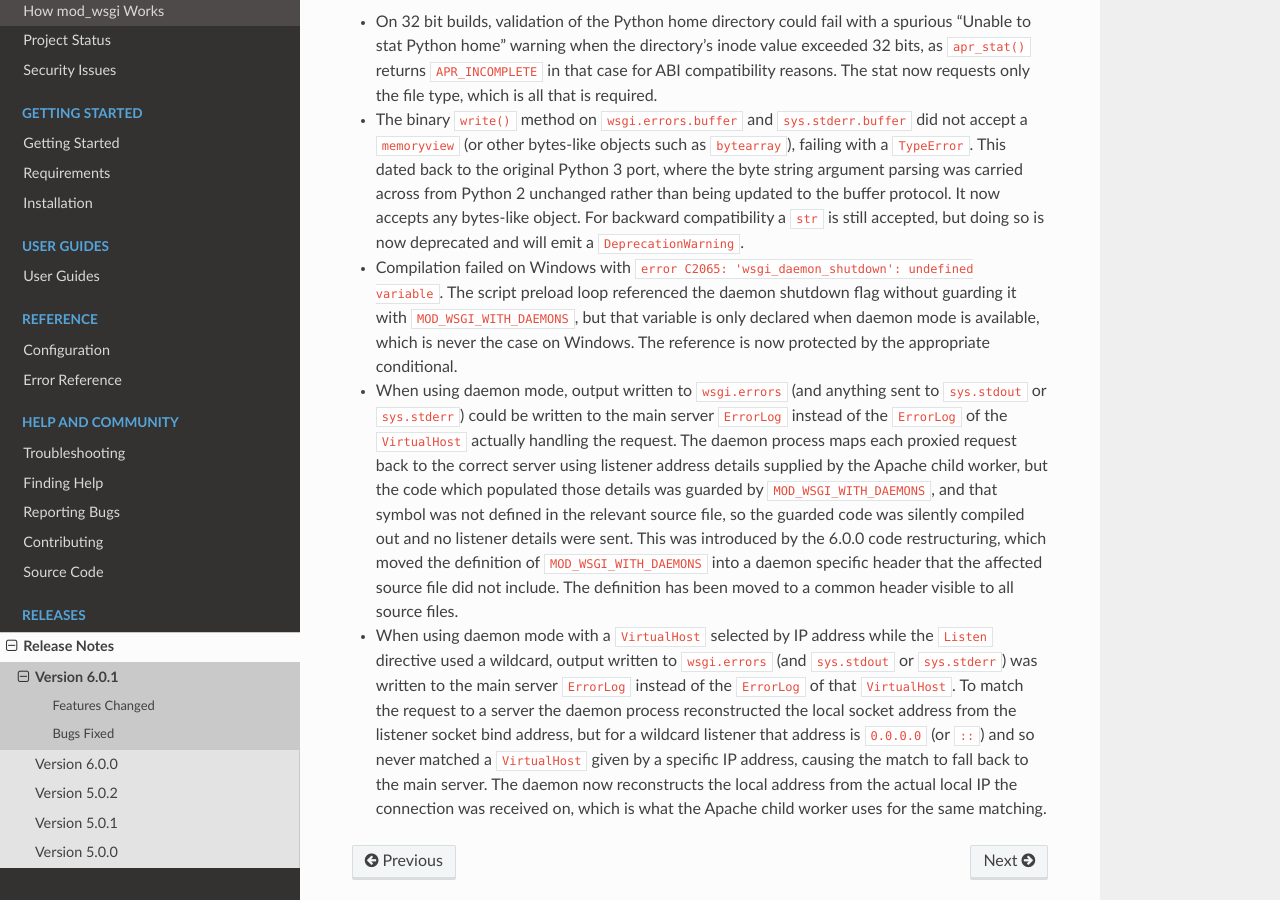
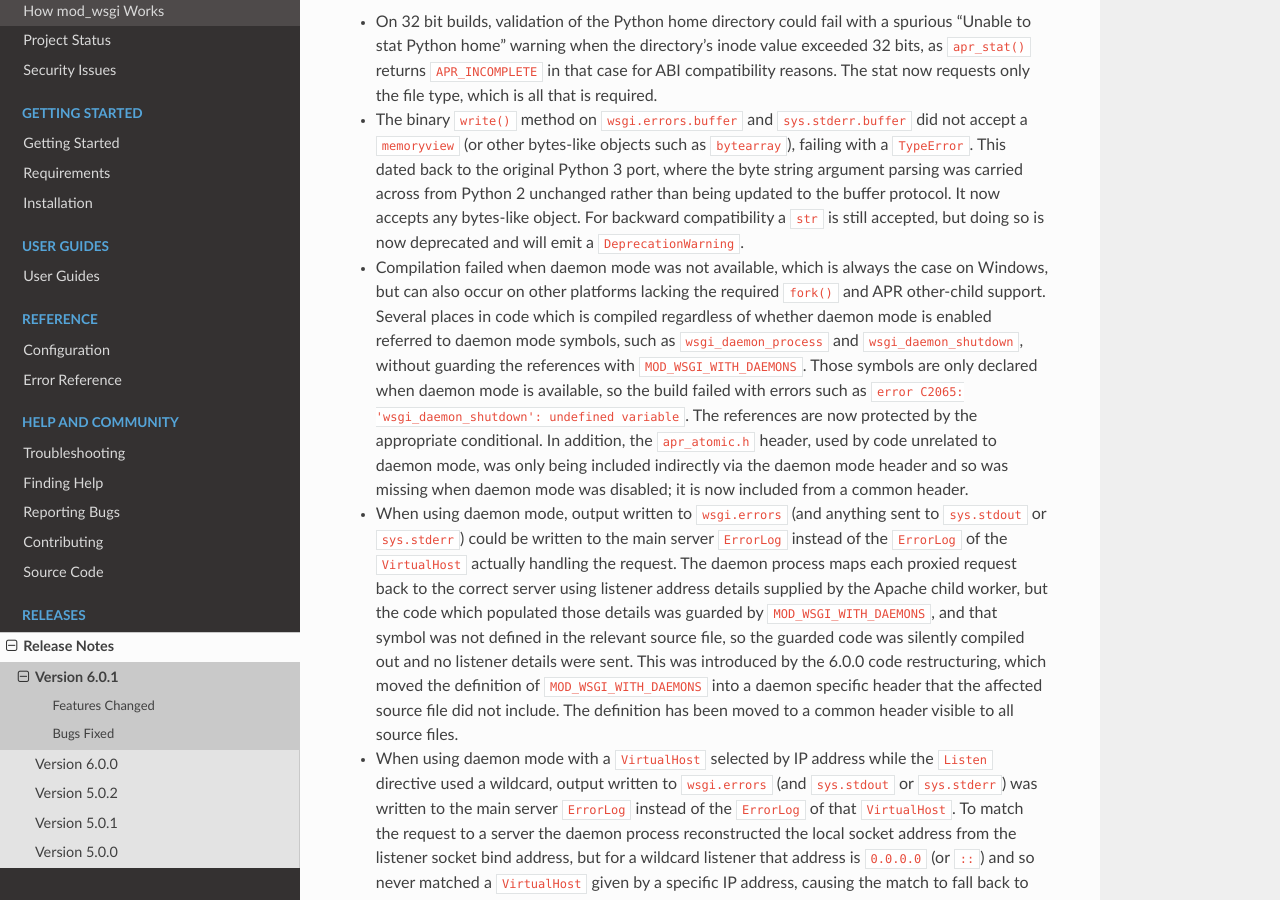
Before and after one commit to GrahamDumpleton/mod_wsgi, a Sphinx documentation site: the page built from docs/release-notes/version-6.0.1.rst, in a window 1280 px wide and 900 px high, scrolled down 384 px. Built offline with Sphinx 7.4.7 and the Read the Docs theme 3.1.0, drawn with Linux system fonts in a browser that asks for light colours.

Commit message:
Fix build failures when daemon mode is not available.
Compiling without daemon mode, as is always the case on Windows,
failed because several places in code compiled regardless of daemon
mode referred to daemon mode symbols without a MOD_WSGI_WITH_DAEMONS
guard. The WSGISwitchInterval logic referenced wsgi_daemon_process,
and the script preload loop referenced wsgi_daemon_shutdown; both are
now guarded.

The apr_atomic.h header, used by telemetry code unrelated to daemon
mode, was only being pulled in indirectly via the daemon mode header
and so went missing when daemon mode was disabled, producing implicit
declaration errors for apr_atomic_inc32 and apr_atomic_cas32. It is
now included from the common wsgi_apache.h header.

```diff
--- a/docs/release-notes/version-6.0.1.rst
+++ b/docs/release-notes/version-6.0.1.rst
@@ -29,12 +29,19 @@ Bugs Fixed
   object. For backward compatibility a ``str`` is still accepted, but
   doing so is now deprecated and will emit a ``DeprecationWarning``.
 
-* Compilation failed on Windows with ``error C2065: 'wsgi_daemon_shutdown':
-  undefined variable``. The script preload loop referenced the daemon
-  shutdown flag without guarding it with ``MOD_WSGI_WITH_DAEMONS``, but
-  that variable is only declared when daemon mode is available, which is
-  never the case on Windows. The reference is now protected by the
-  appropriate conditional.
+* Compilation failed when daemon mode was not available, which is always
+  the case on Windows, but can also occur on other platforms lacking the
+  required ``fork()`` and APR other-child support. Several places in code
+  which is compiled regardless of whether daemon mode is enabled referred
+  to daemon mode symbols, such as ``wsgi_daemon_process`` and
+  ``wsgi_daemon_shutdown``, without guarding the references with
+  ``MOD_WSGI_WITH_DAEMONS``. Those symbols are only declared when daemon
+  mode is available, so the build failed with errors such as ``error
+  C2065: 'wsgi_daemon_shutdown': undefined variable``. The references are
+  now protected by the appropriate conditional. In addition, the
+  ``apr_atomic.h`` header, used by code unrelated to daemon mode, was only
+  being included indirectly via the daemon mode header and so was missing
+  when daemon mode was disabled; it is now included from a common header.
 
 * When using daemon mode, output written to ``wsgi.errors`` (and anything
   sent to ``sys.stdout`` or ``sys.stderr``) could be written to the main
```
Also changed, not shown: 2 other files.
